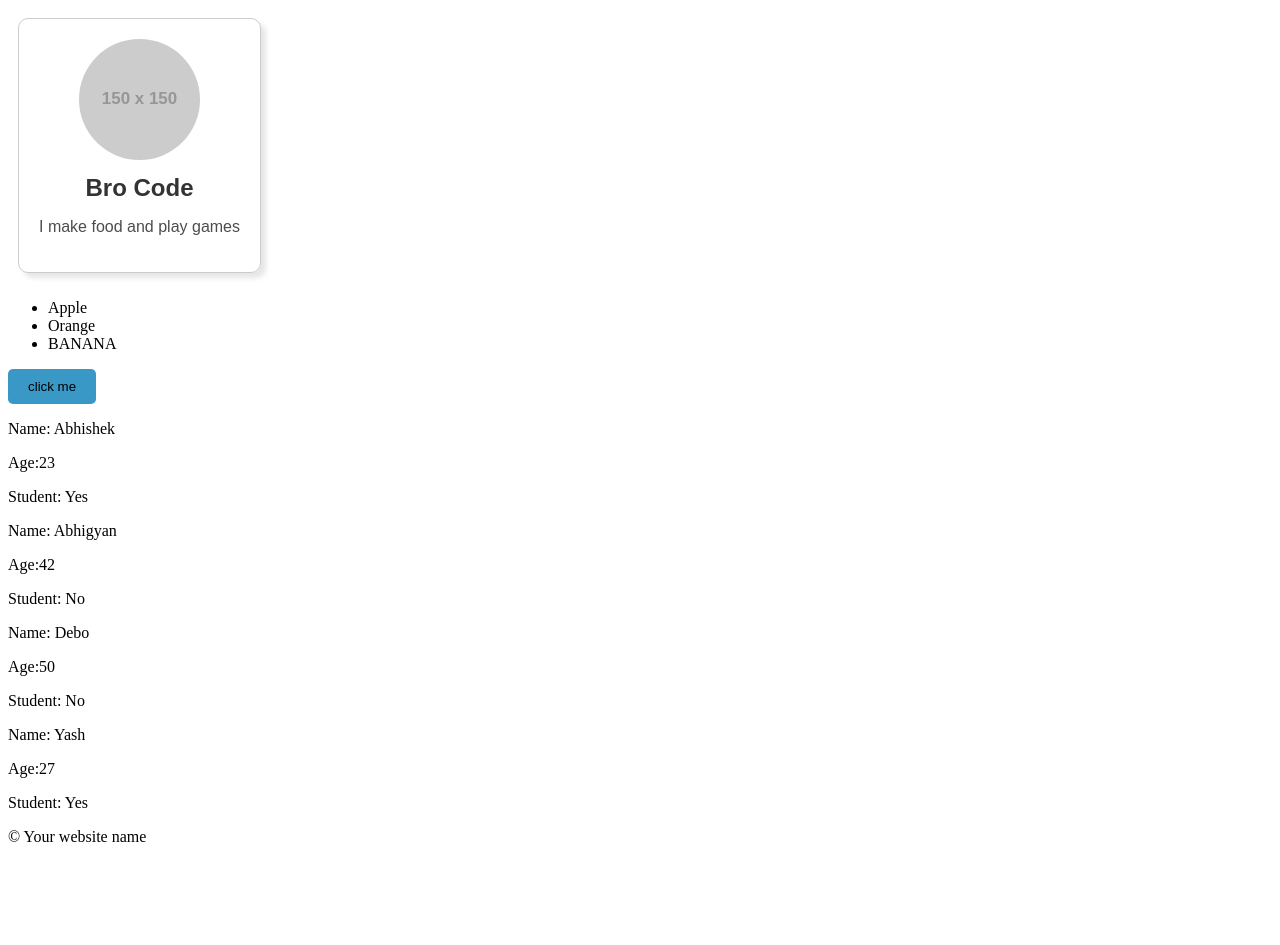
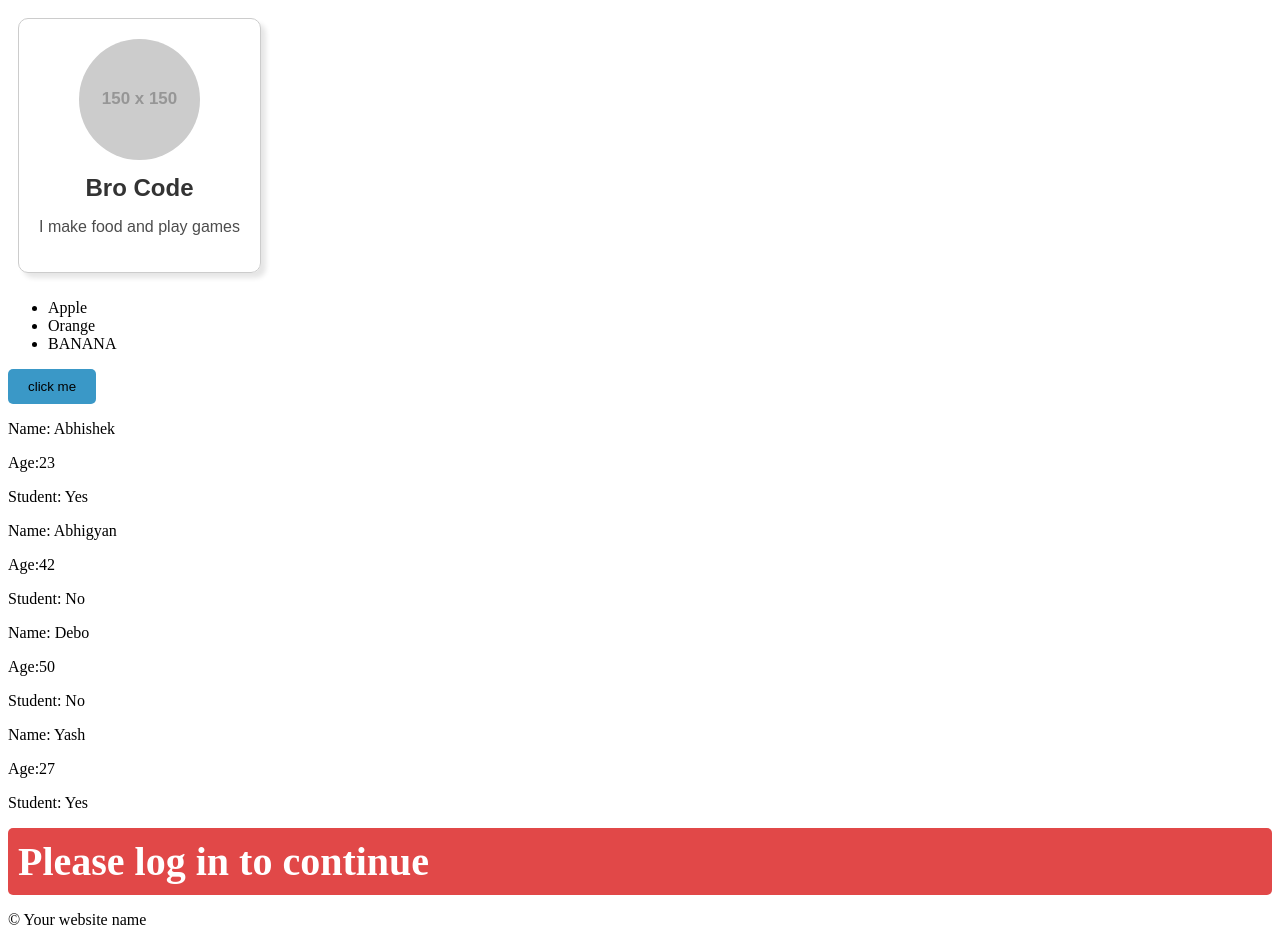
Before and after one commit to abhishek321207/React-practice, a React (Vite) app in the folder my-react-app/: page / in a window 1280 px wide. Before the commit the page ends 862 px from the top, so only its background shows below. Built offline with nearby package versions, Linux system fonts and the light colour scheme.

Commit message:
created a UserGreeting

```diff
--- a/my-react-app/src/App.jsx
+++ b/my-react-app/src/App.jsx
@@ -1,6 +1,7 @@
 import React from "react";
 import Button from "./Button.jsx";
 import Student from './Student/Student.jsx';
+import UserGreeting from './UserGreeting/UserGreeting.jsx';
 import Card from "./Card.jsx";
 import Food from "./Food.jsx";
 import Footer from "./Footer.jsx";
@@ -14,6 +15,7 @@ function App() {
       <Student name="Abhigyan" age={42} isStudent={false}/>
       <Student name="Debo" age={50} isStudent={false}/>
       <Student name="Yash" age={27} isStudent={true}/>
+      <UserGreeting isLoggedIn={false} username="BroCode" />
       <Footer/>
     </React.Fragment>
   );
--- /dev/null
+++ b/my-react-app/src/UserGreeting/UserGreeting.jsx
@@ -0,0 +1,24 @@
+import "./index.css";
+import PropTypes from 'prop-types';
+
+function UserGreeting(props){
+
+    const welcomeMessage =<h2 className="welcome-message">
+                          Welcome {props.username}
+                          </h2>
+
+    const loginPrompt =  <h2 className="login-prompt">
+                         Please log  in to continue
+                         </h2>
+    return(props.isLoggedIn ? welcomeMessage : loginPrompt);
+
+}
+UserGreeting.proptypes ={
+    isLoggedIn: PropTypes.bool,
+    username: PropTypes.string,
+}
+UserGreeting.defaultProps= {
+    isLoggedIn: false,
+    username: "Guest",
+}
+export default UserGreeting
--- /dev/null
+++ b/my-react-app/src/UserGreeting/index.css
@@ -0,0 +1,16 @@
+.welcome-message{
+    font-size: 2.5em;
+    background: hsl(110, 100%, 42%);
+    color: white;
+    padding: 10px;
+    border-radius: 5px;
+    margin:0;
+}
+.login-prompt{
+    font-size: 2.5em;
+    background: hsla(0, 100%, 42%, 0.719);
+    color: white;
+    padding: 10px;
+    border-radius: 5px;
+    margin: 0;
+}
```
Also changed, not shown: my-react-app/src/index.css (line endings or trailing spaces).
